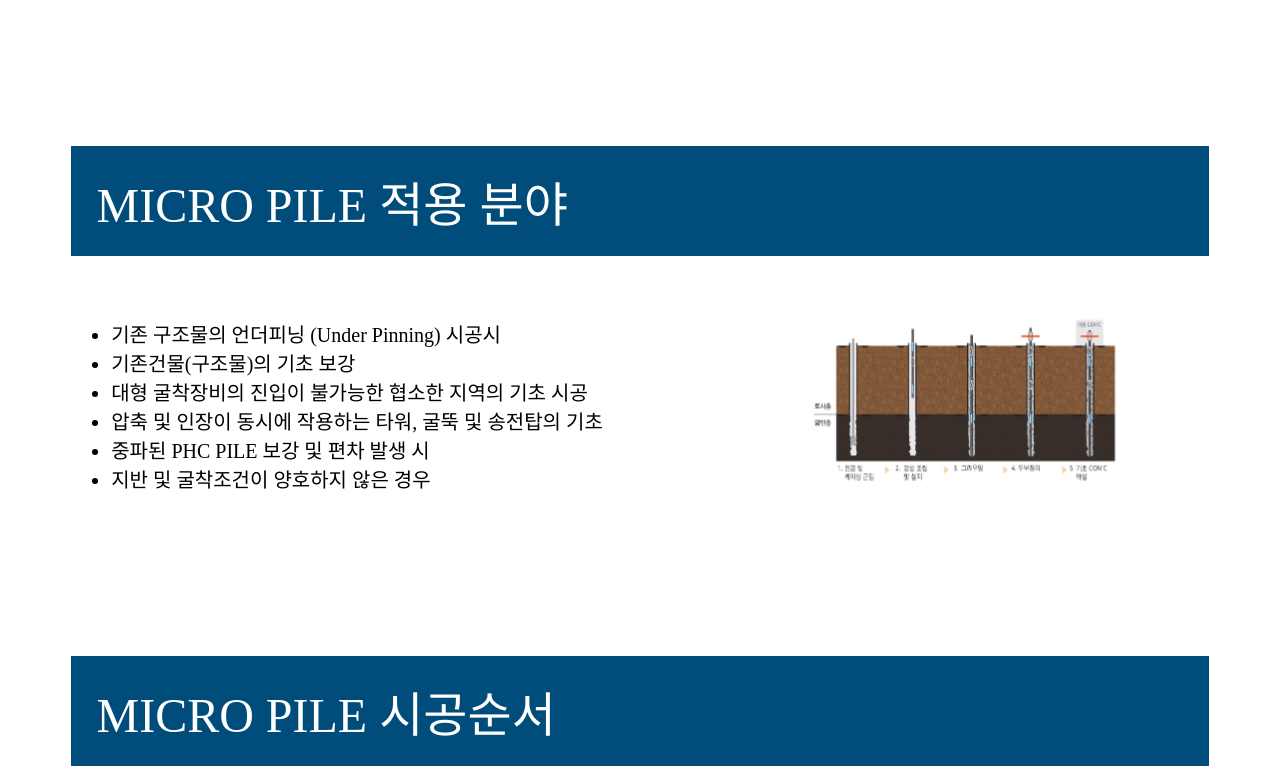
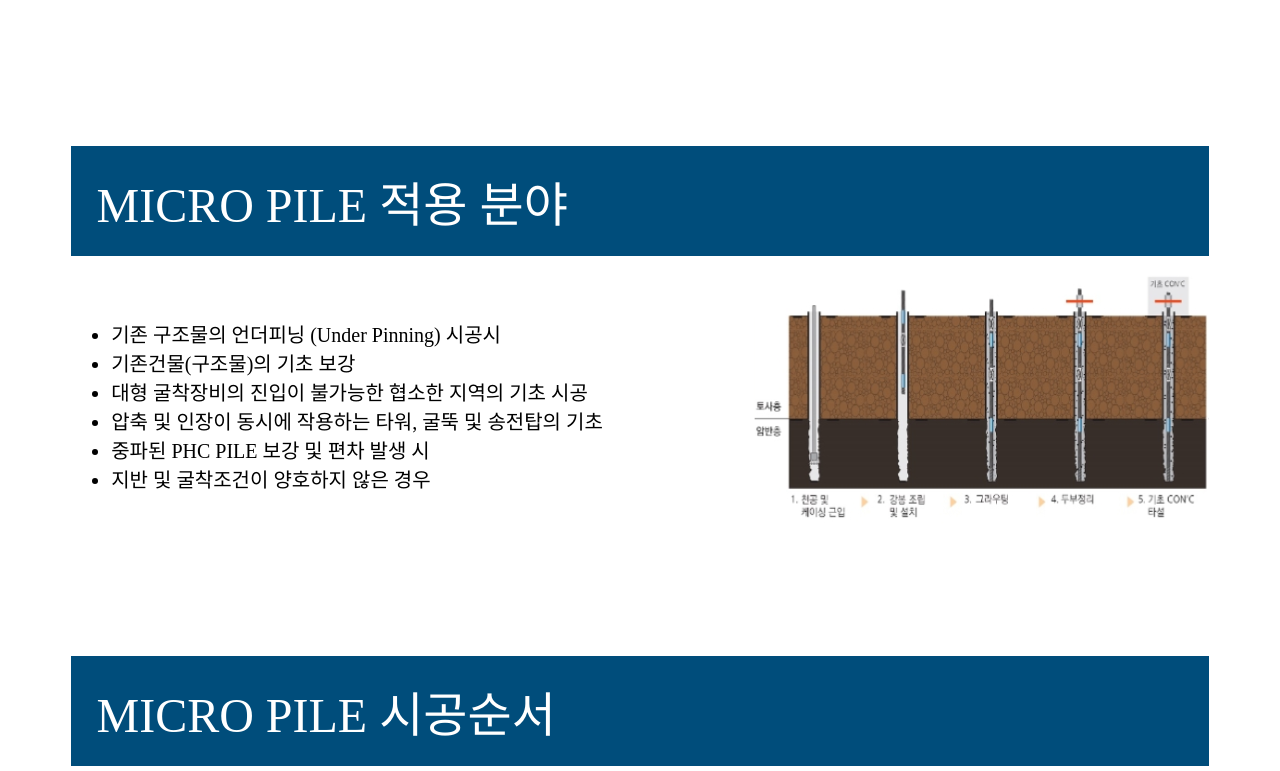
Before and after one commit to HUMBLE25/gittan_homepage, a Next.js app: page /microPiles in a window 1280 px wide. Shown: the part 1456-2227 px from the top of the page. Built offline with nearby package versions, Linux system fonts and the light colour scheme.

Commit message:
FIX pc rayout

```diff
--- a/src/styles/constructionPerformance.module.css
+++ b/src/styles/constructionPerformance.module.css
@@ -98,7 +98,7 @@
     justify-content: center;
     align-items: center;
     color: transparent;
-    font-size: 16px;
+    font-size: 30px;
 }
 
 .img:hover {
--- a/src/styles/item.module.css
+++ b/src/styles/item.module.css
@@ -32,7 +32,7 @@
 .text{
     position: absolute;
     color: white;
-    font-size: 30px;
+    font-size: 16px;
     font-family: 'Nanum Gothic';
     font-weight: 700;
     word-wrap: break-word;
--- a/src/styles/microPiles.module.css
+++ b/src/styles/microPiles.module.css
@@ -322,8 +322,8 @@
     /* border: 2px solid red; */
 }
 .apply_image {
-    width: 45%;
-    height: 60%;
+    width: 40%;
+    height: 90%;
     position: relative;
     mix-blend-mode: darken;
     background-image: url(/micro_apply_img.svg);
```
